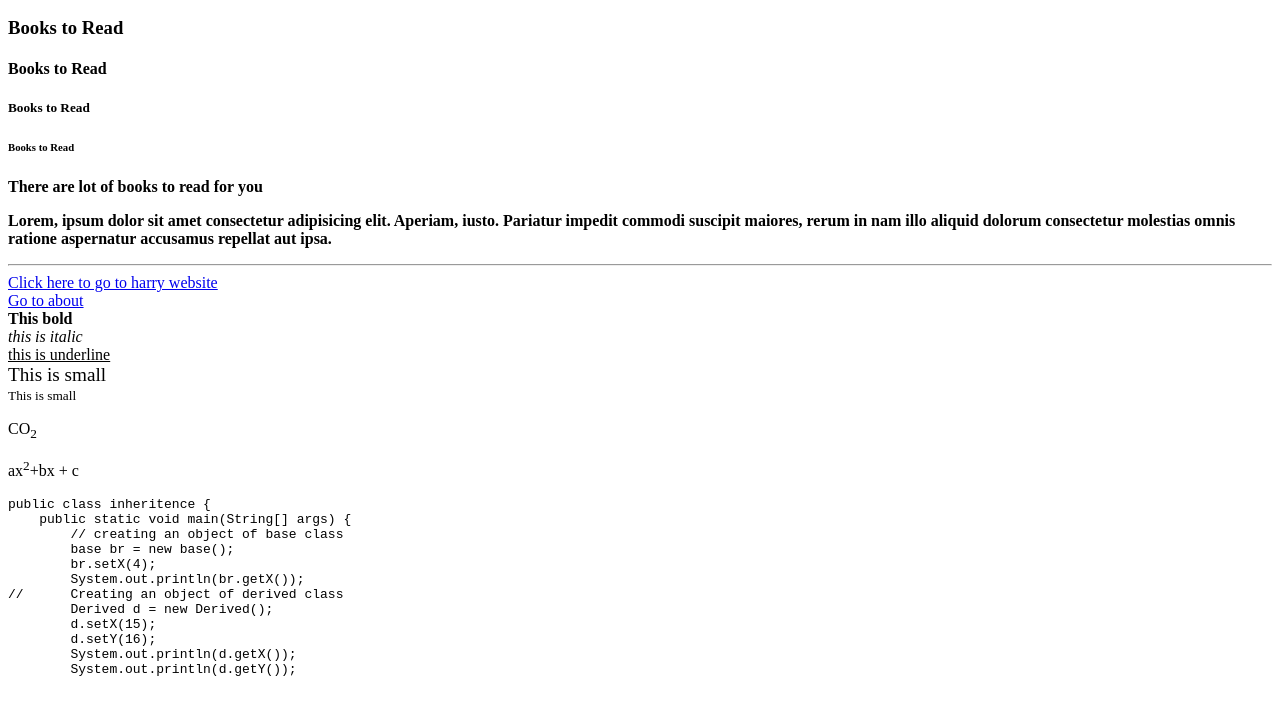
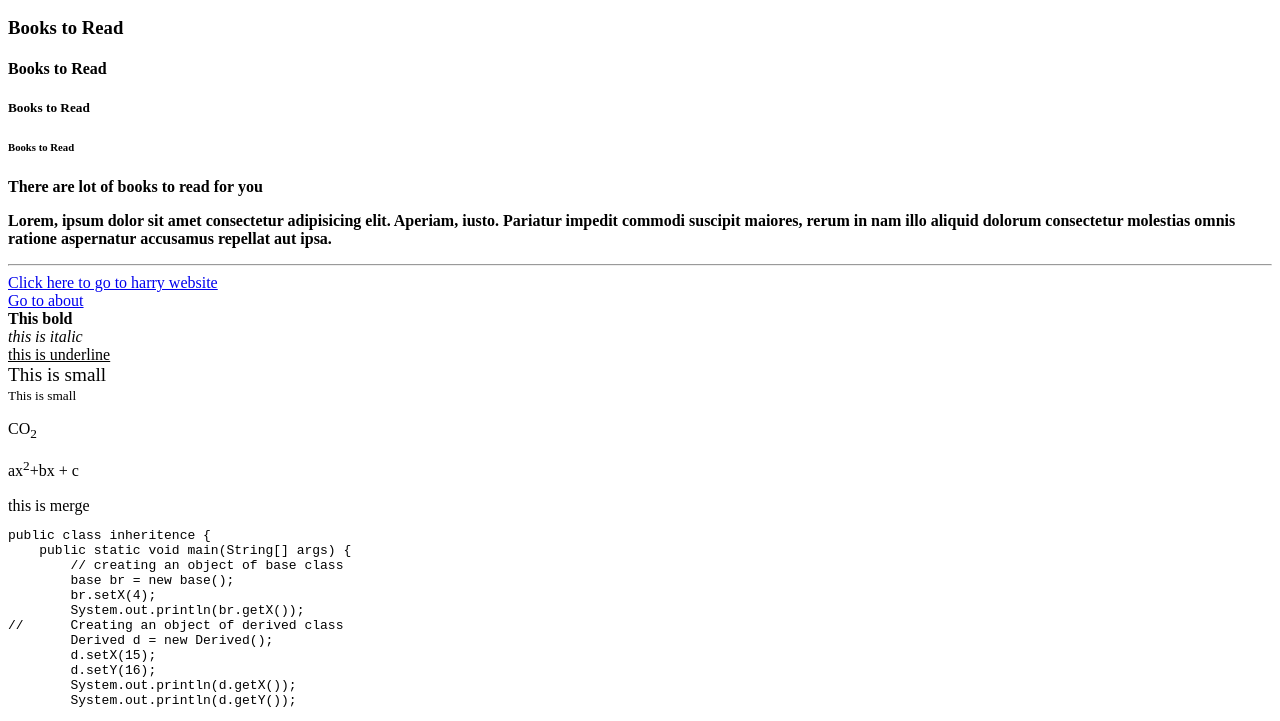
Before and after one commit to dayam8696/HTML_basics, a plain HTML site: page index.html in a window 1280 px wide. Shown: the part 110-831 px from the top of the page. Before the commit the page ends 800 px from the top, so only its background shows below. Drawn offline with Linux system fonts and the light colour scheme.

Commit message:
Update index.html

```diff
--- a/index.html
+++ b/index.html
@@ -48,6 +48,7 @@
 <!-- subscript and superscript -->
 <p>CO<sub>2</sub></p>
 <p>ax<sup>2</sup>+bx + c</p>
+    <p2>this is merge</p2>
 
 <!-- pre tag render the texts as it is  -->
 <pre>public class inheritence {
```
